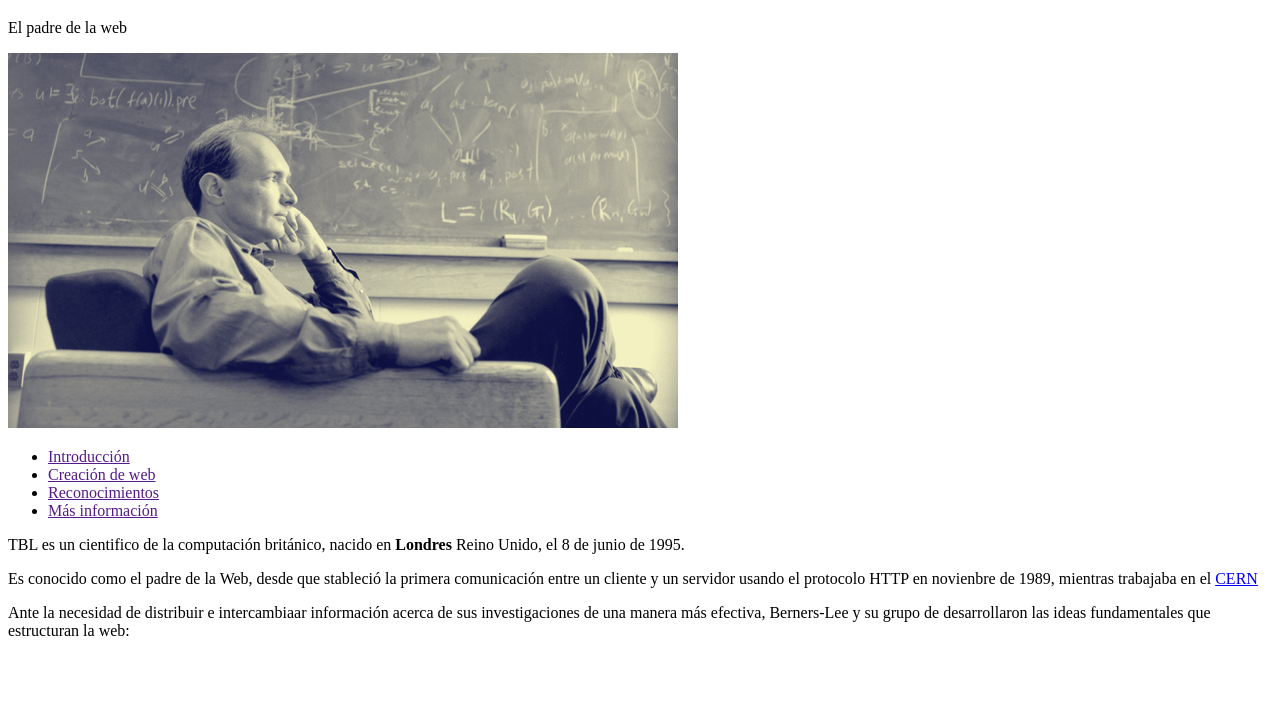
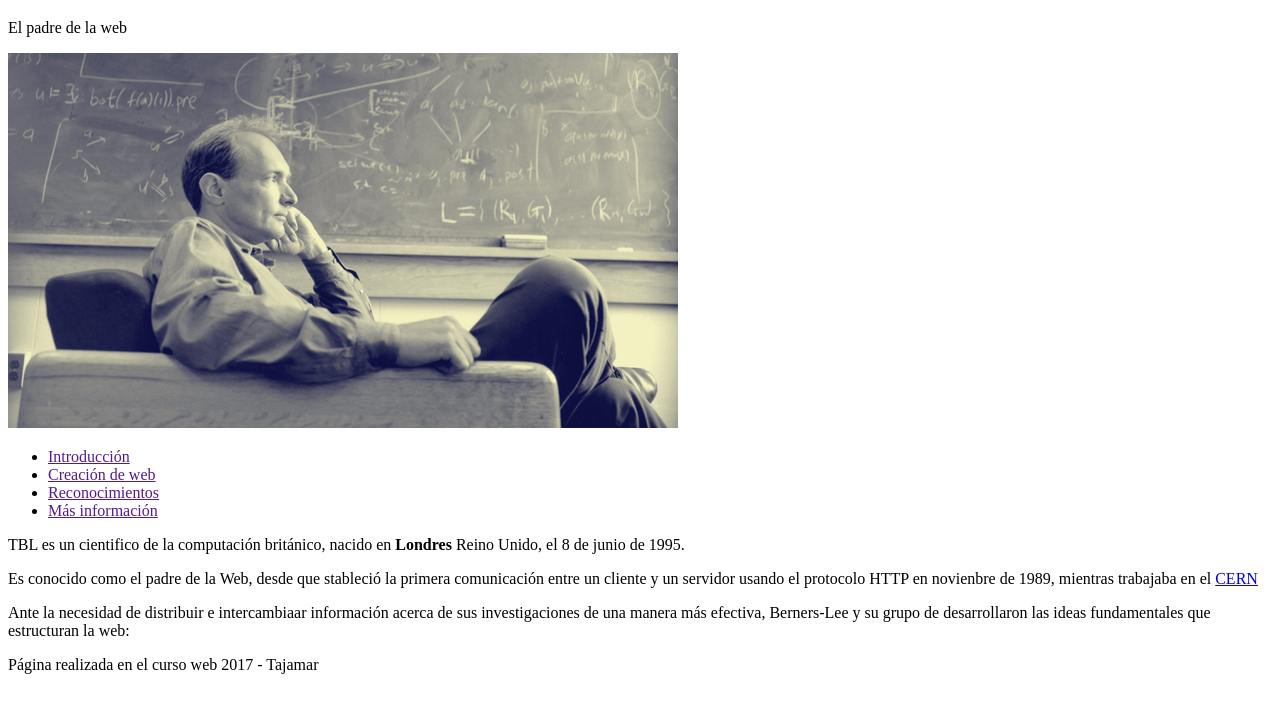
Before and after one commit to MartaSanchezHeras/HTML_CSS, a plain HTML site: page 04_estructurahtml/estructura.html in a window 1280 px wide. Shown: the part 61-774 px from the top of the page. Drawn offline with Linux system fonts and the light colour scheme; files whose address does not match are found by name.

Commit message:
ejercicios

```diff
--- a/04_estructurahtml/estructura.html
+++ b/04_estructurahtml/estructura.html
@@ -15,6 +15,7 @@
         <!--[if lt IE 7]>
             <p class="browsehappy">You are using an <strong>outdated</strong> browser. Please <a href="#">upgrade your browser</a> to improve your experience.</p>
         <![endif]-->
+        <div id="wrapper">
             <header>
 
                 <h1>Sir Timothy "Tim" John Berners-Lee.</h1>
@@ -50,8 +51,8 @@
                 </p>
             </section>
             <footer>
-            <p></p>
+                <p>Página realizada en el curso web 2017 - Tajamar</p>
             </footer>
-
+        </div>
     </body>
 </html>
```
Also changed, not shown: 04_estructurahtml/tim.jpg (added). Lines whose indentation alone changed are shown as unchanged.
